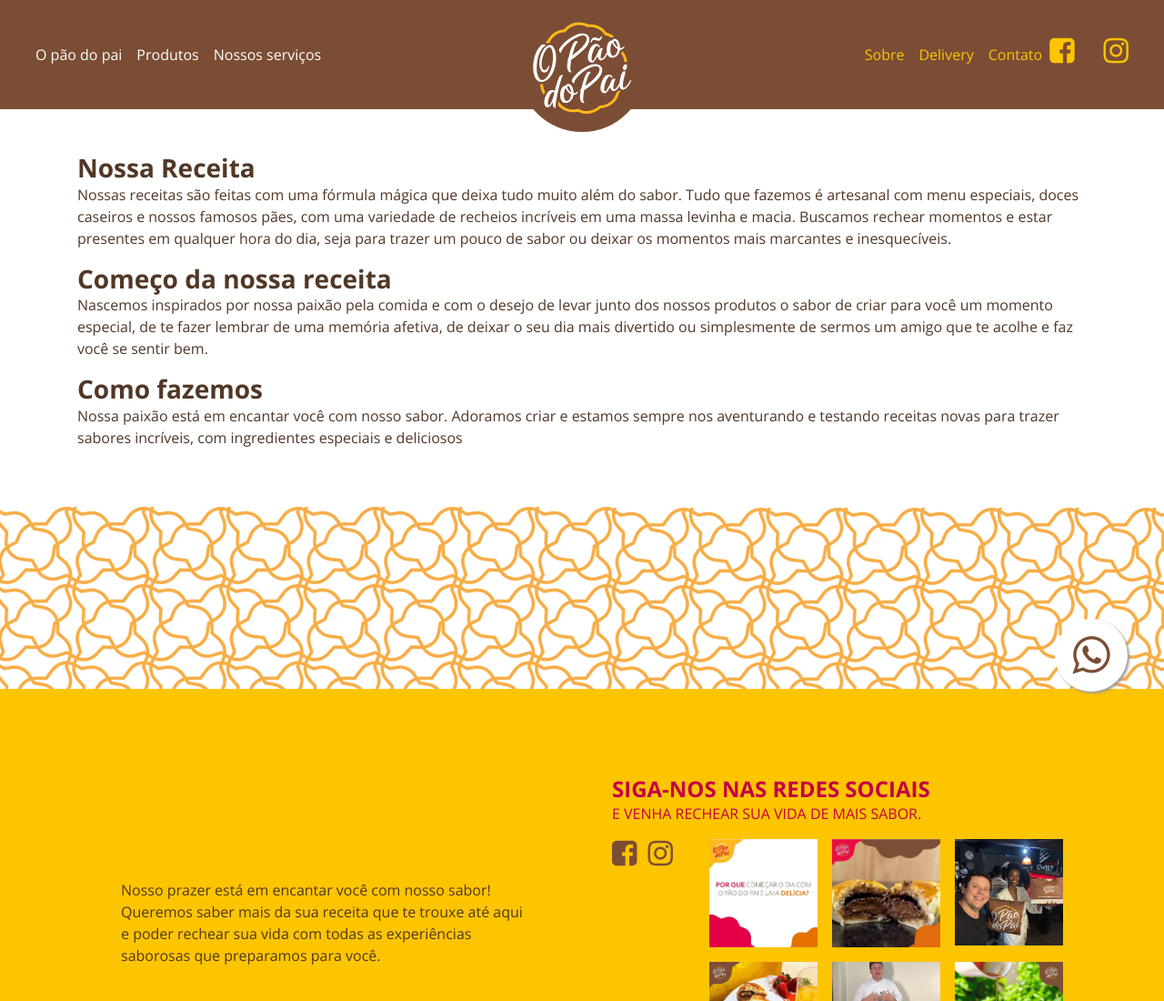
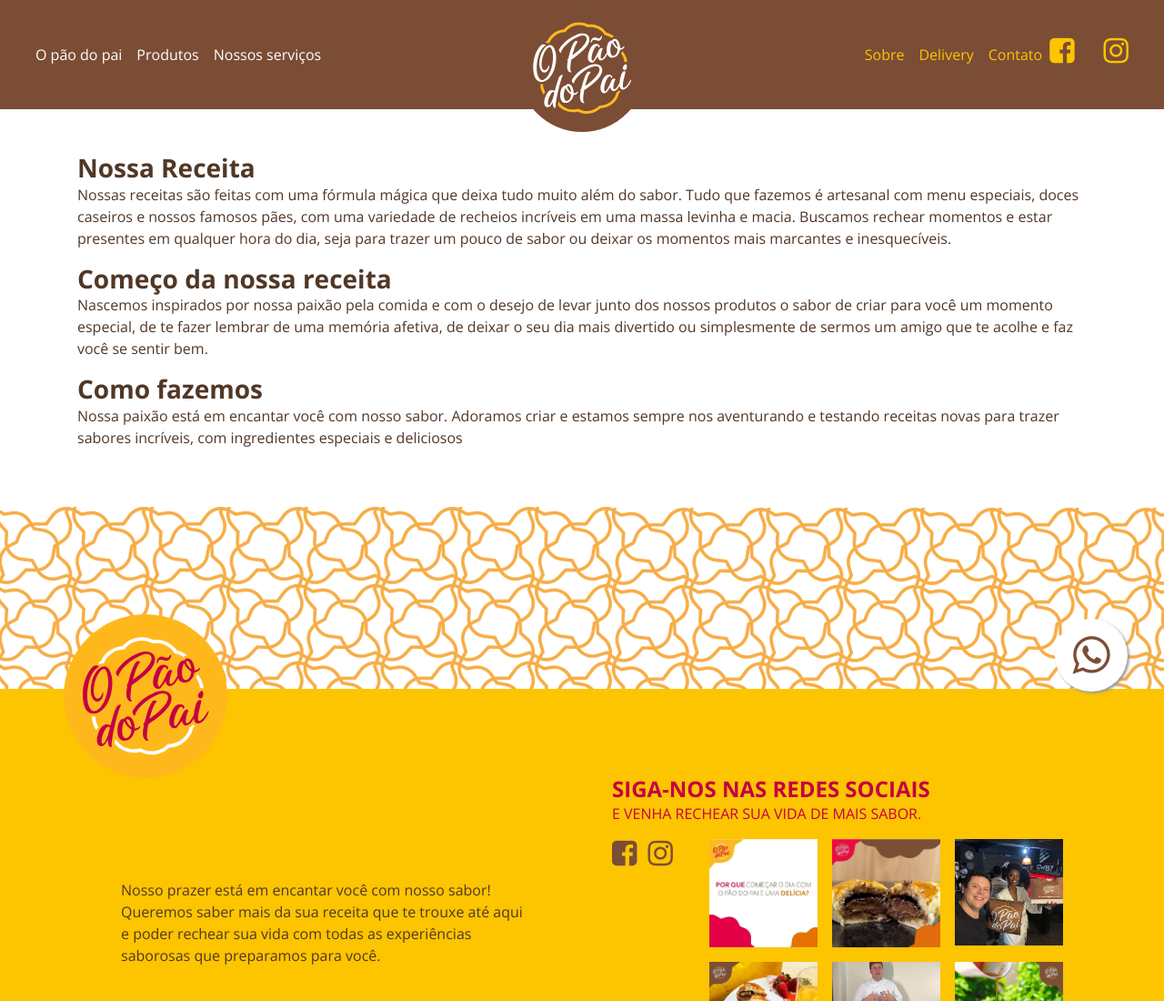
Before and after one commit to opaodopai/opaodopai, a plain HTML site: page sobre.html in a window 1280 px wide. Shown: the top 1100 px of the page at 91% size. Drawn offline with nearby package versions, Linux system fonts and the light colour scheme; the site is published under a folder, as on GitHub Pages, so addresses that start at the root find nothing.

Commit message:
fix images

```diff
--- a/sobre.html
+++ b/sobre.html
@@ -104,7 +104,7 @@
   <footer class="container-fluid d-flex flex-direction-col py-5">
     <div class="container">
       <div class="footer-logo">
-        <img src="/assets/imgs/logo-footer.svg" alt="">
+        <img src="./assets/imgs/logo-footer.svg" alt="">
       </div>
       <div class="row d-flex align-items-center">
         <div class="col-md-6">
```
